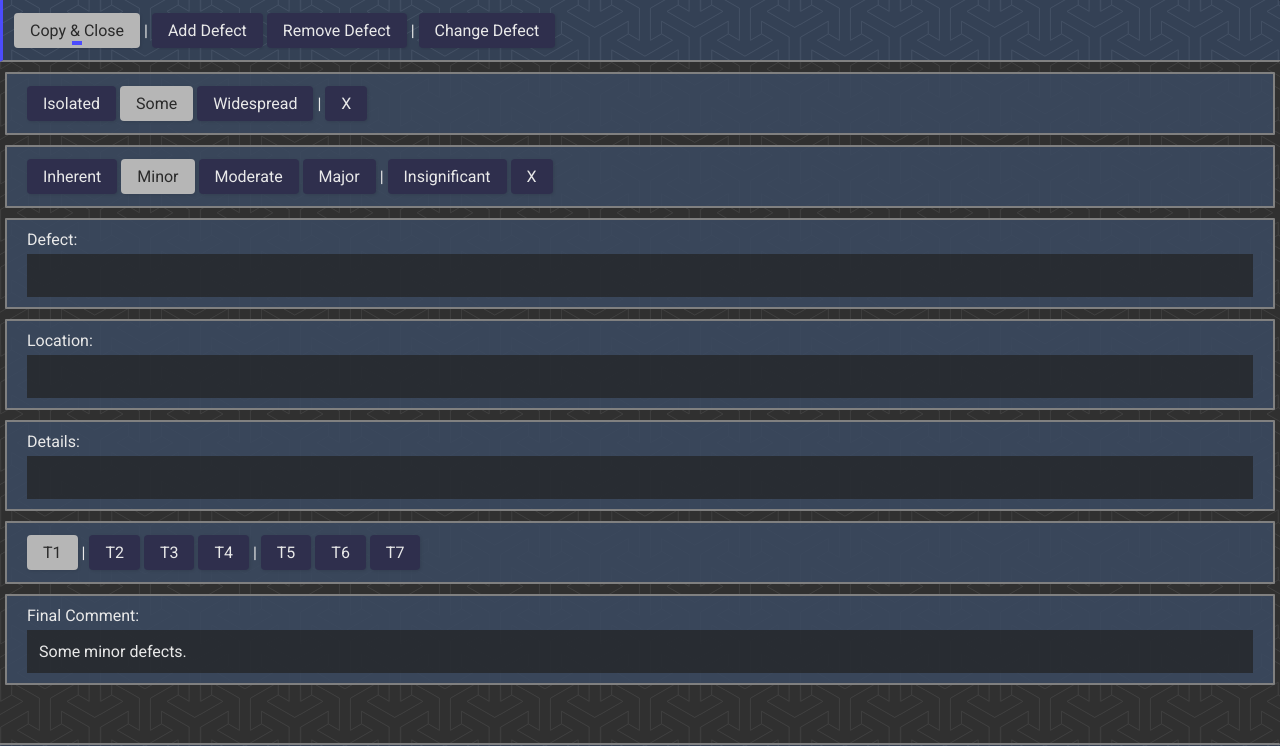
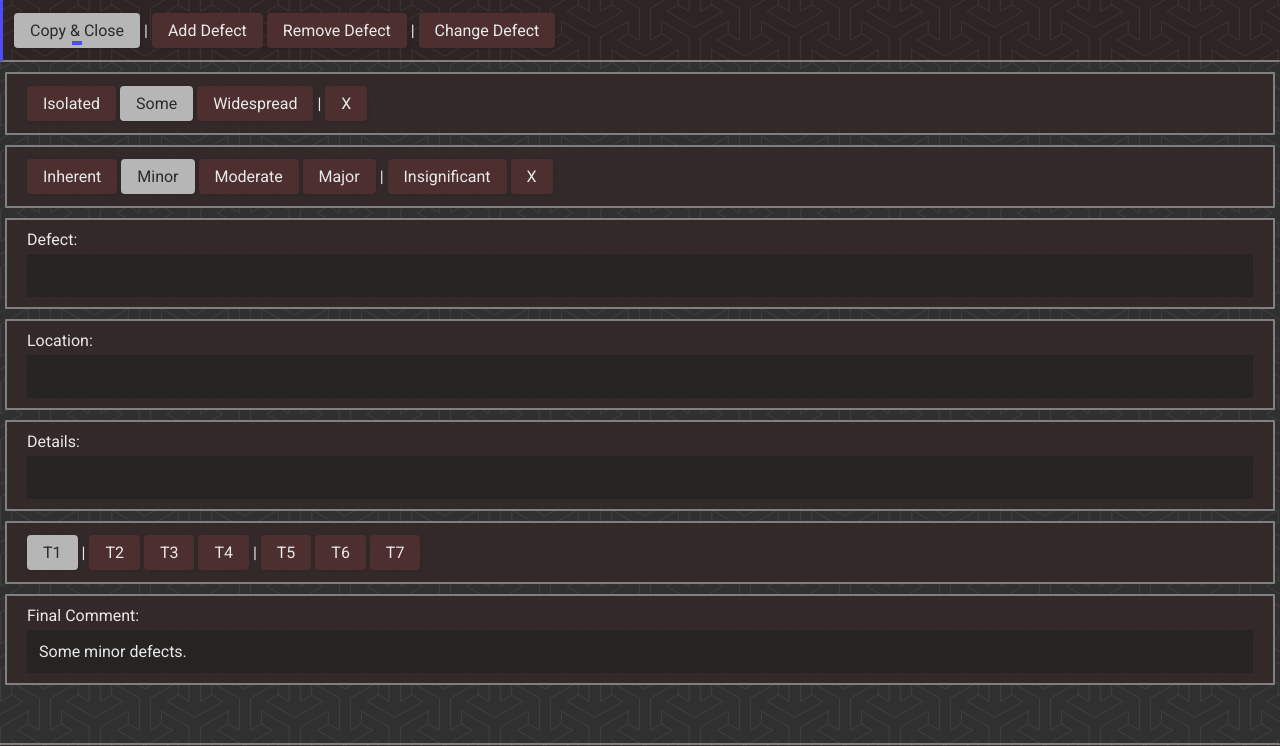
Before and after one commit to sfhurst/comment_builder, a plain HTML site: page index.html in a window 1280 px wide. Shown: the top 746 px of the page. Drawn offline with nearby package versions, Linux system fonts and the light colour scheme.

Commit message:
added red theme

```diff
--- a/index.html
+++ b/index.html
@@ -1,5 +1,5 @@
 <!DOCTYPE html>
-<html lang="en-US" data-theme="blue">
+<html lang="en-US" data-theme="red">
   <head>
     <meta charset="utf-8" />
     <meta name="viewport" content="width=device-width, initial-scale=1.0" />
@@ -291,7 +291,7 @@
             <span class="footer-image-holder">
               <img
                 class="iterate-img"
-                src=".\media\logo-rings-only-purple.png"
+                src=".\media\logo-rings-only-red.png"
                 alt="iterate logo"
               />
             </span>
--- a/styles/foundations.css
+++ b/styles/foundations.css
@@ -200,6 +200,37 @@
   --rating-lines: rgba(199, 199, 199, 0.2);
   --neon-light: rgb(76, 76, 253);
   --highlight: rgba(149, 135, 156, 0.7);
+}
+
+[data-theme='red'] {
+  --main-background: url('../media/light-down-black2.svg');
+  --main-background-overlay: rgb(54 54 54 / 0.9);
+  --main-color: rgba(53, 40, 40, 0.9);
+  --text-color: rgb(233 233 233);
+  --content-background-color: rgb(34 34 34 / 0.7);
+  --active-button-color1: rgb(182 182 182);
+  --hover-button-color1: rgb(40 40 65);
+  --inactive-button-color1: rgb(77, 47, 47);
+  --active-button-text-color1: rgb(42 42 42);
+  --hover-button-text-color1: var(--text-color);
+  --inactive-button-text-color1: var(--text-color);
+  --active-button-color2: rgb(182 182 182);
+  --hover-button-color2: rgb(58 88 74);
+  --inactive-button-color2: rgb(65 99 79);
+  --active-button-text-color2: rgb(42 42 42);
+  --hover-button-text-color2: var(--text-color);
+  --inactive-button-text-color2: var(--text-color);
+  --active-button-color3: rgb(182 182 182);
+  --hover-button-color3: rgb(88, 83, 58);
+  --inactive-button-color3: rgb(97, 99, 65);
+  --active-button-text-color3: rgb(42 42 42);
+  --hover-button-text-color3: var(--text-color);
+  --inactive-button-text-color3: var(--text-color);
+
+  --rating-lines: rgba(128, 128, 128, 0.2);
+  --neon-light: rgb(76, 76, 253);
+  --highlight: rgba(63, 63, 63, 0.7);
+  --notes-text: rgba(233 233 233 / 0.6);
 }
 
 html,
```
